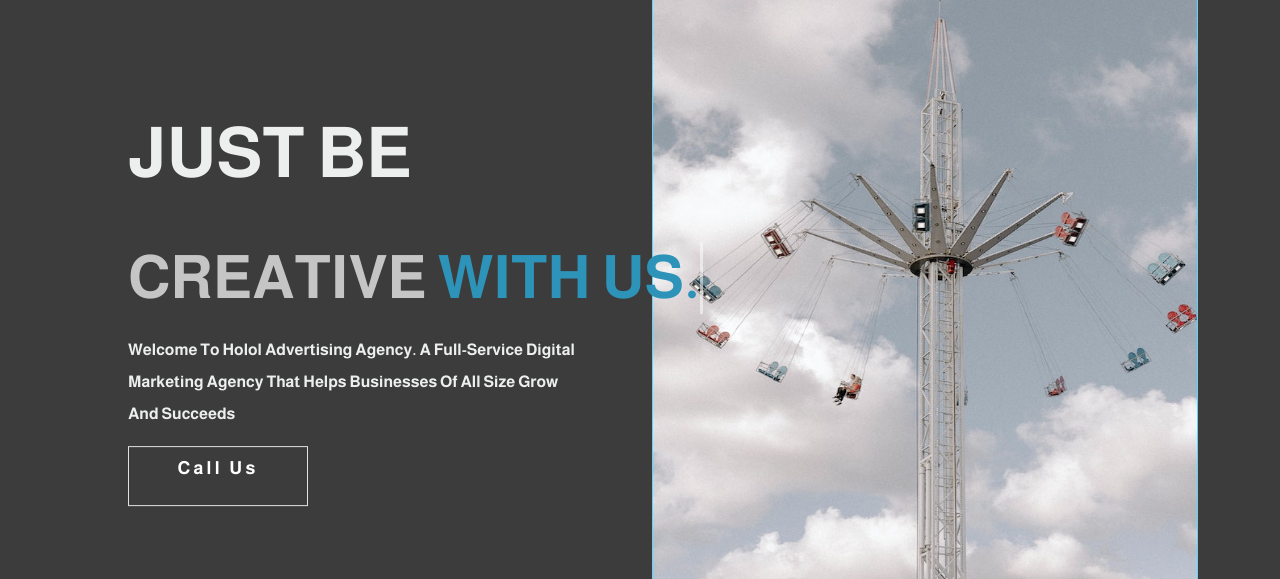
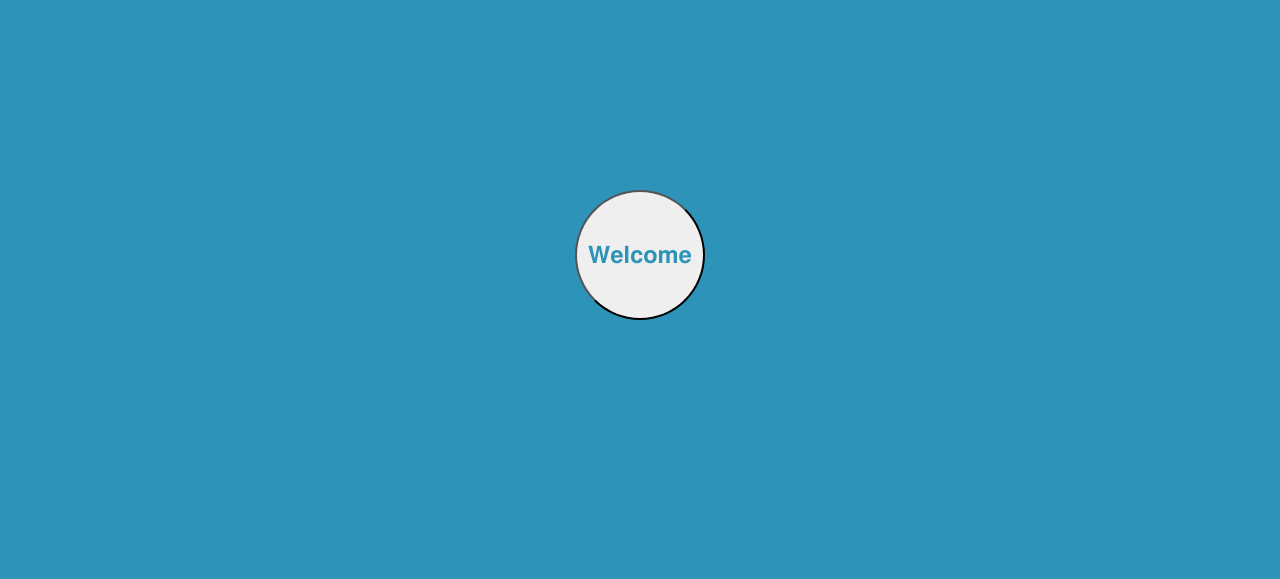
Before and after one commit to abdoMoharan/Holol_front, a plain HTML site: page index.html in a window 1280 px wide. Shown: the part 145-724 px from the top of the page. Drawn offline with nearby package versions, Linux system fonts and the light colour scheme.

Commit message:
adding preloader <_>

```diff
--- a/asset/css/style.css
+++ b/asset/css/style.css
@@ -561,3 +561,26 @@ label.error {
   font-size: 12px;
   color: #000;
 }
+
+
+/* testing preloader */
+.preloader{
+  z-index: 1000;
+  background-color: var(--main-color);
+  width: 100vw;
+  height: 100vh;
+  position: absolute;
+}
+.btn-welcome{
+  width: 130px;
+  height: 130px;
+  border-radius: 50%;
+  position: absolute;
+  top: 50%;
+  left: 50%;
+  transform: translate(-50%, -50%);
+}
+.opening{
+  font-size: 24px;
+  color: var(--main-color);
+}
--- /dev/null
+++ b/asset/js/script.js
@@ -0,0 +1,22 @@
+const button = document.querySelector(".btn-welcome");
+
+// Add a click event listener to the button
+button.addEventListener("click", () => {
+    // Define your GSAP animation here
+    gsap.to(button, {
+        duration: 1,
+        opacity:0,
+        ease: "power2.inOut" // Example easing function
+    });
+    gsap.to(".preloader",{
+        duration: 1,
+        delay:0.5,
+        y:"100vh",
+        ease: "power2.inOut",
+        onComplete:function(){
+            //fade out each target when it completes
+            gsap.to(this.targets()[0], {display:"none"})
+          },
+    })
+
+});
--- a/index.html
+++ b/index.html
@@ -4,7 +4,9 @@
 <head>
   <meta charset="UTF-8" />
   <meta name="viewport" content="width=device-width, initial-scale=1.0" />
-
+  <!--adding gsap cdn-->
+  <script src="https://cdnjs.cloudflare.com/ajax/libs/gsap/3.12.2/gsap.min.js" integrity="sha512-16esztaSRplJROstbIIdwX3N97V1+pZvV33ABoG1H2OyTttBxEGkTsoIVsiP1iaTtM8b3+hu2kB6pQ4Clr5yug==" crossorigin="anonymous" referrerpolicy="no-referrer"></script>
+  <script src="./asset/js/script.js" defer></script>
   <!------------------------------Start Fontawesome------------------------------------------------>
   <link href='https://unpkg.com/boxicons@2.1.4/css/boxicons.min.css' rel='stylesheet'>
 
@@ -18,6 +20,7 @@
   <!-- --------------------------------Start style.css---------------------------------------------------------- -->
   <link rel="stylesheet" href="asset/css/style.css" />
   <!-- --------------------------------End style.css---------------------------------------------------------- -->
+
   <title>Holol</title>
 </head>
 
@@ -67,6 +70,12 @@
     </div>
 
   </header>
+
+  <div class="preloader">
+    <button class="btn-welcome">
+      <h1 class="opening">Welcome</h1>
+    </button>
+  </div>
   <!--------------------------------End nav bar && logo  -------------------------------------------->
 
   <!--------------------------------Start Home-------------------------------------------->
```
